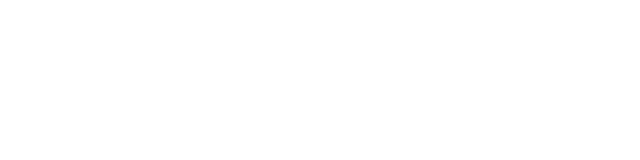
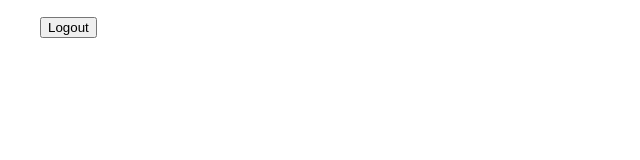
Before and after one commit to CeeFM/playoff-basketball-slot-machine, a React (Create React App) app: page /matchup in a window 1280 px wide. Shown: the top 160 px of the page, without its empty margins (0-640 px from the left). Built offline with nearby package versions, Linux system fonts and the light colour scheme; sample sign-in values are in the browser's storage.

Commit message:
added logout button on otherwise blank matchup screen

```diff
--- a/src/components/game/Matchup.js
+++ b/src/components/game/Matchup.js
@@ -1,3 +1,8 @@
+import { NavBar } from "../nav/NavBar"
+
 export const Matchup = () => {
-    return <></>
+    return <>
+    <NavBar />
+
+    </>
 }
```
